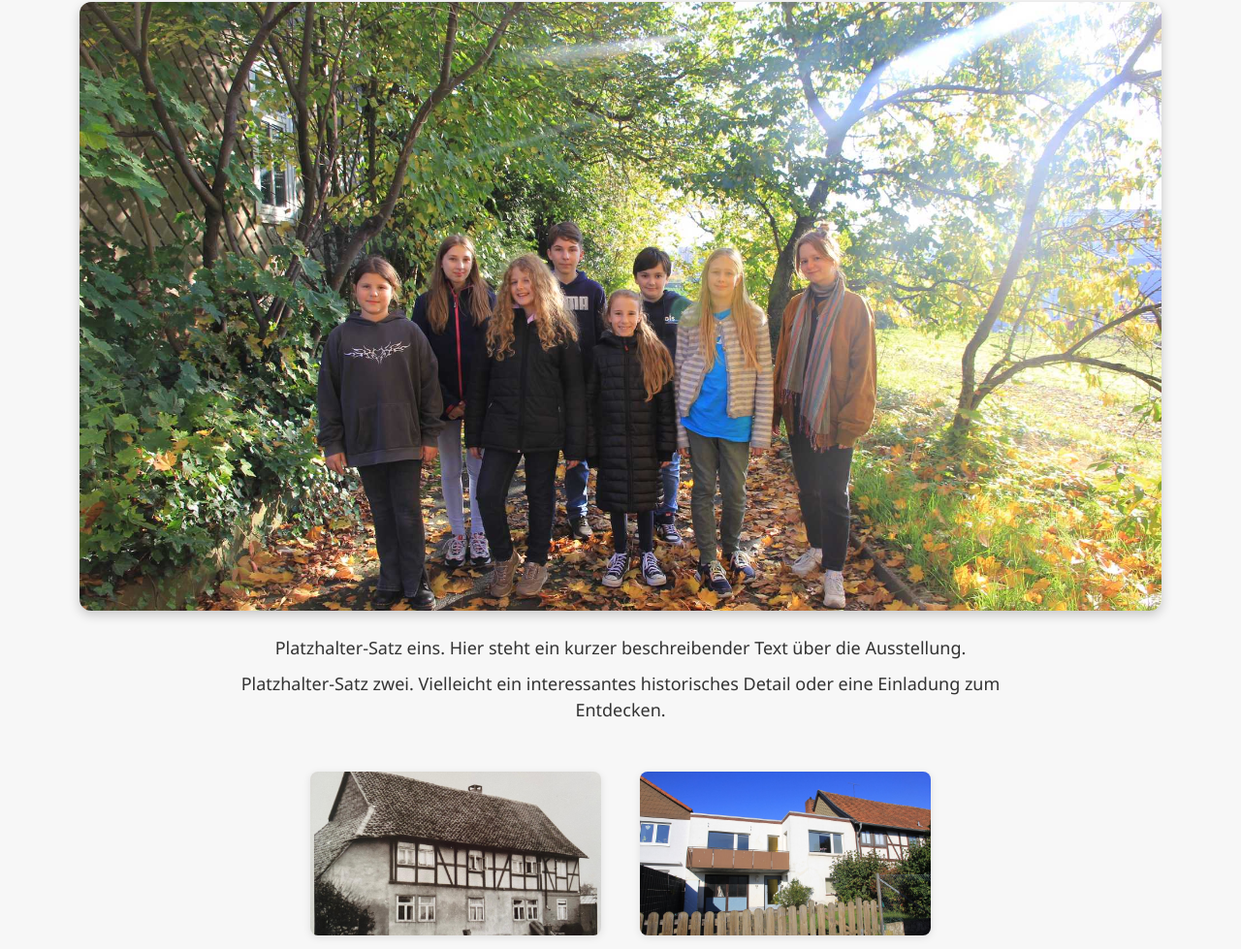
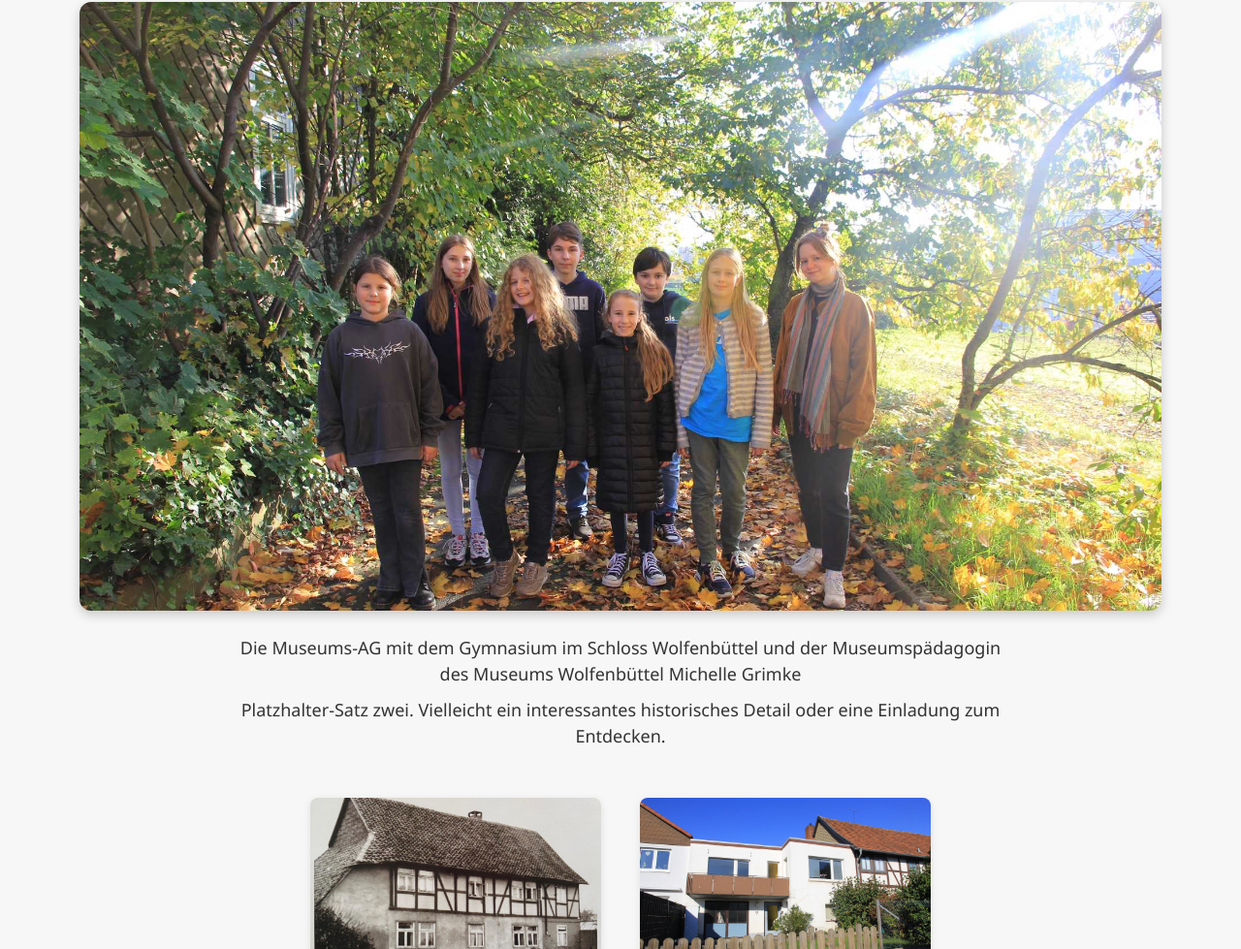
Before and after one commit to AusstellungMW/ausstellung-mw, a plain HTML site: page index.html in a window 1280 px wide. Shown: the part 121-1100 px from the top of the page at 97% size. Drawn offline with Linux system fonts and the light colour scheme.

Commit message:
Update index.html

```diff
--- a/index.html
+++ b/index.html
@@ -99,7 +99,7 @@
   <h1>Die Straßen im Wandel der Zeit</h1>
   <img src="header.jpg" alt="Titelbild">
   <p style="max-width: 800px; margin: 20px auto 0; font-size: 18px; line-height: 1.5;">
-    Platzhalter-Satz eins. Hier steht ein kurzer beschreibender Text über die Ausstellung.
+    Die Museums-AG mit dem Gymnasium im Schloss Wolfenbüttel und der Museumspädagogin des Museums Wolfenbüttel Michelle Grimke
   </p>
   <p style="max-width: 800px; margin: 10px auto 0; font-size: 18px; line-height: 1.5;">
     Platzhalter-Satz zwei. Vielleicht ein interessantes historisches Detail oder eine Einladung zum Entdecken.
```
